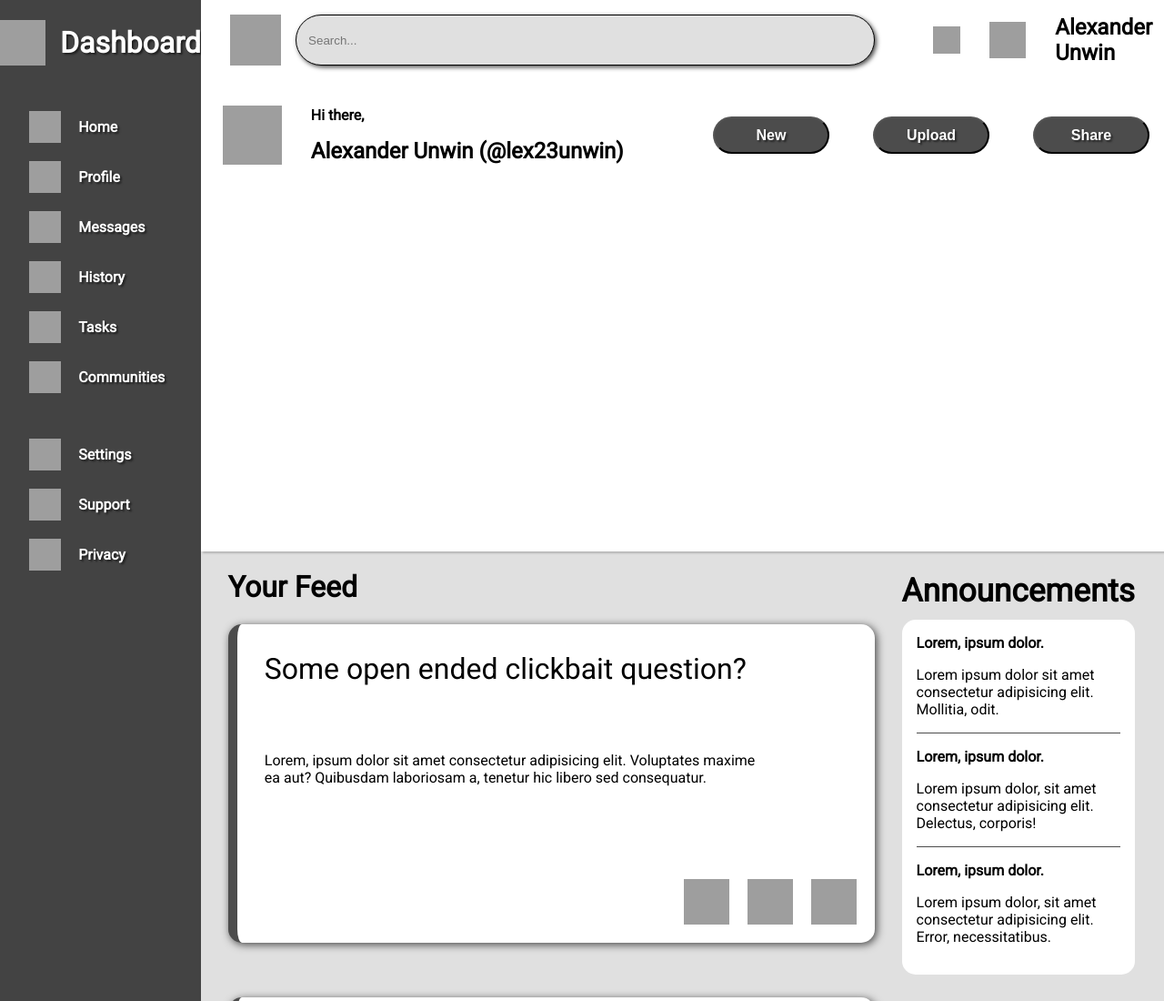
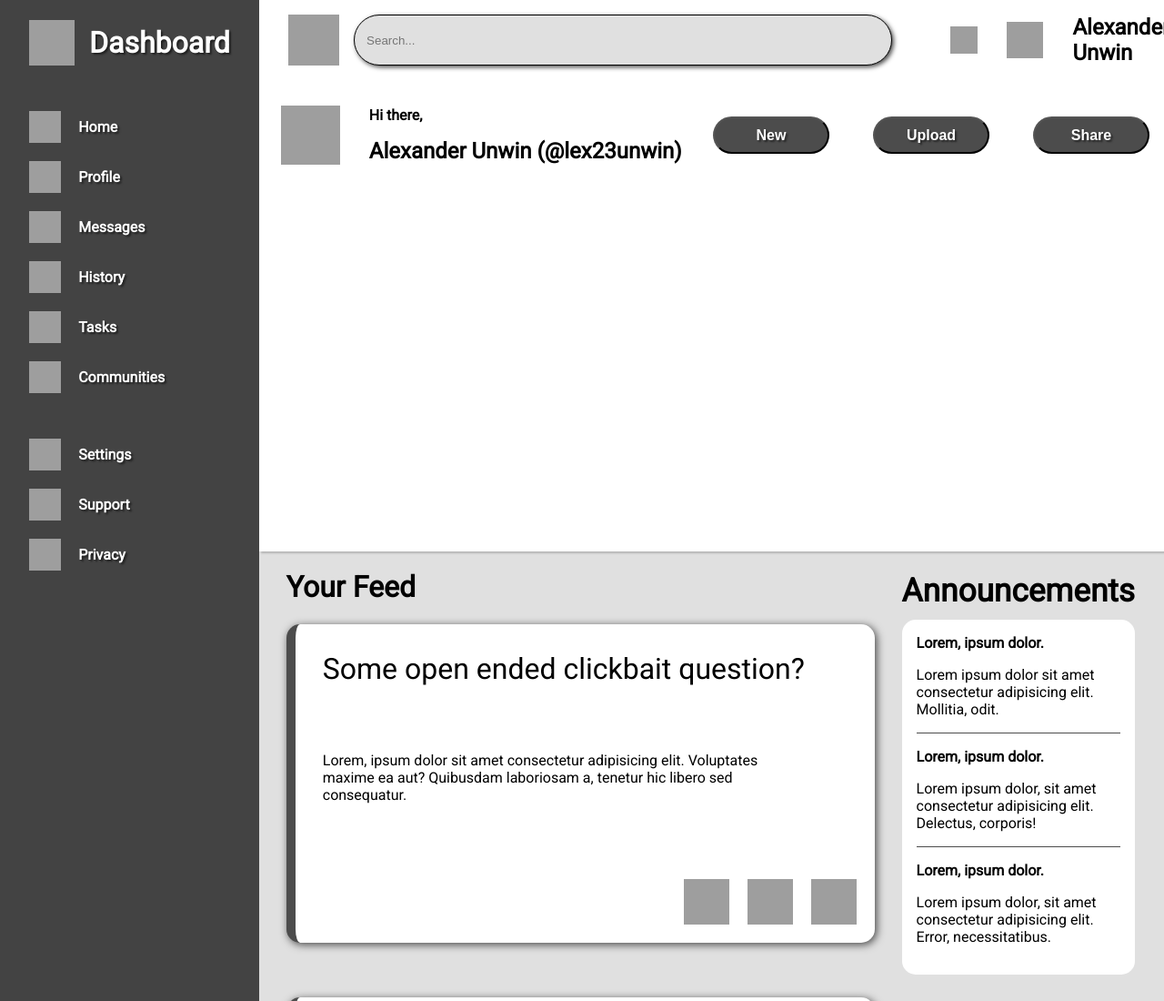
Before and after one commit to lex23unwin/9SocialMediaLandingPage, a plain HTML site: page index.html in a window 1280 px wide. Shown: the top 1100 px of the page at 91% size. Drawn offline with Linux system fonts and the light colour scheme; grey boxes are pictures that could not be loaded.

Commit message:
Quick fix of top left title margins

```diff
--- a/style.css
+++ b/style.css
@@ -35,6 +35,7 @@ body {
   justify-content: center;
   align-items: center;
   padding-top: .7em;
+  margin: 0 1em;
   gap: .5em;
   color: white;
   text-shadow: 2px 2px 2px rgba(0,0,0,0.5);
```
Also changed, not shown: index.html (+3 -1 lines).
